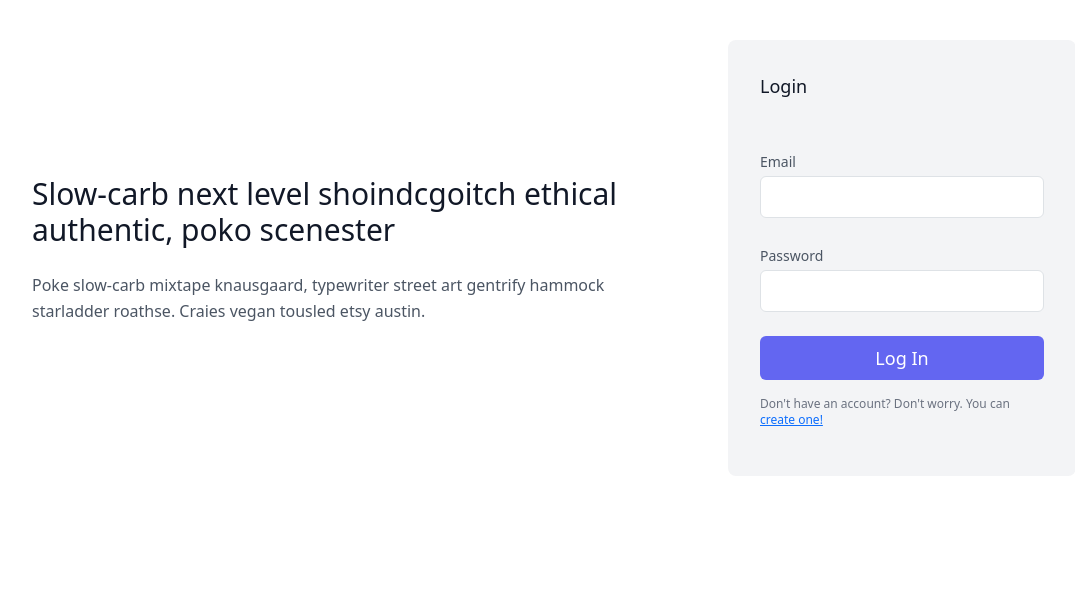
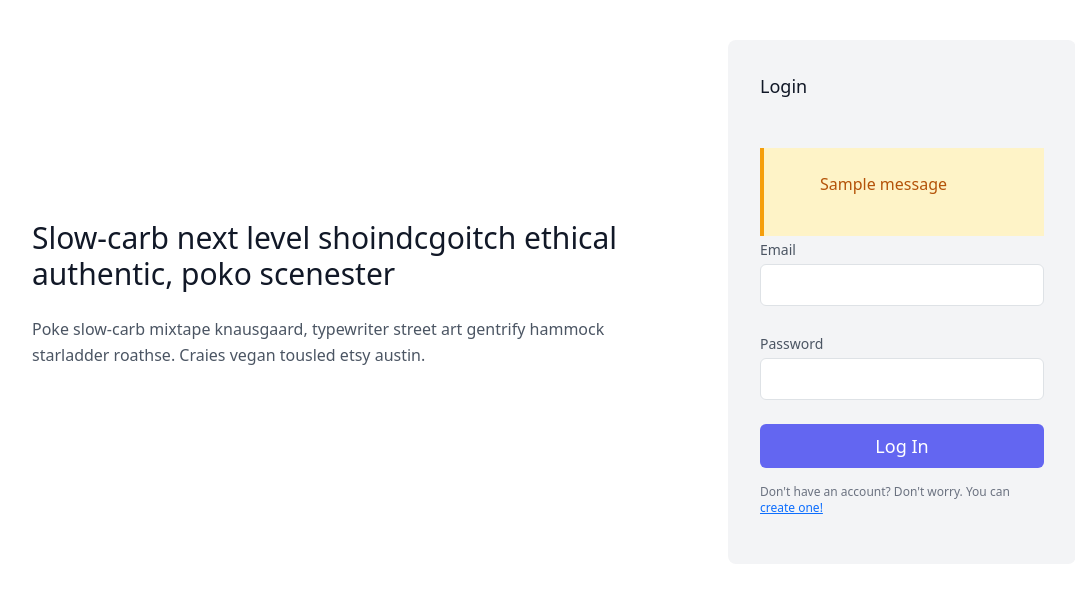
Before and after one commit to abiralmahdi/GroupPhotoClassificationBasedOnFacialRecognition, a Django app: page /accounts/login/ in a window 1280 px wide. Shown: the part 56-660 px from the top of the page, without its empty margins (86-1161 px from the left). Run offline with Django 5.2, Linux system fonts and the light colour scheme; tables that the repository leaves empty hold one stand-in row (values such as "Sample post"); one stand-in notice (Sample message) is shown; some libraries are stand-ins or nearby versions.

Commit message:
added alert box in login and logout pages

```diff
--- a/FR/accounts/templates/login.html
+++ b/FR/accounts/templates/login.html
@@ -9,8 +9,20 @@
         starladder roathse. Craies vegan tousled etsy austin.</p>
     </div>
     <form class="lg:w-2/6 md:w-1/2 bg-gray-100 rounded-lg p-8 flex flex-col md:ml-auto w-full mt-10 md:mt-0" action="/accounts/login/" method="post">
+
+
+
       {% csrf_token %}
       <h2 class="text-gray-900 text-lg font-medium title-font mb-5">Login</h2>
+      {% if messages %}
+      <div class="bg-yellow-100 border-l-4 border-yellow-500 text-yellow-700 p-4" role="alert">
+         <ul class="messages">
+          {% for message in messages %}
+                  <li{% if message.tags %} class="{{ message.tags }}"{% endif %}>{{ message }}</li>
+          {% endfor %}
+          </ul>
+        </div>
+       {% endif %}
       <div class="relative mb-4">
         <label for="email" class="leading-7 text-sm text-gray-600">Email</label>
         <input type="email" id="email" name="email"
@@ -24,6 +36,7 @@
       <button type="submit"
         class="text-white bg-indigo-500 border-0 py-2 px-8 focus:outline-none hover:bg-indigo-600 rounded text-lg">Log In</button>
       <p class="text-xs text-gray-500 mt-3">Don't have an account? Don't worry. You can<a href="/accounts/register"> create one! </a></p>
+
     </form>
   </div>
 </section>
```
Also changed, not shown: FR/accounts/templates/register.html (+13 -0 lines), FR/db.sqlite3.
